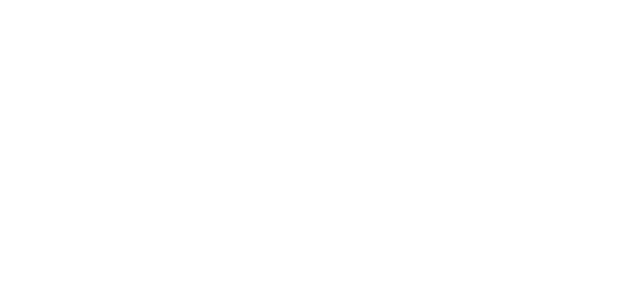
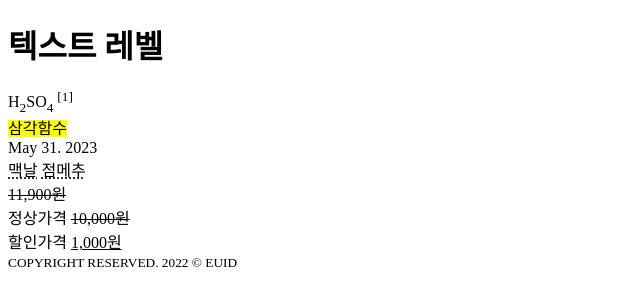
Before and after one commit to seulbinim/basic-html-css, a plain HTML site: page 11-text-level-element.html in a window 1280 px wide. Shown: the whole page, without its empty margins (0-640 px from the left). Drawn offline with Linux system fonts and the light colour scheme.

Commit message:
텍스트 레벨 요소 학습

```diff
--- a/11-text-level-element.html
+++ b/11-text-level-element.html
@@ -1 +1,44 @@
-<!-- HTML 코드를 작성해 주세요. -->
+<!DOCTYPE html>
+<html lang="ko-KR">
+
+<head>
+  <meta charset="UTF-8" />
+  <meta http-equiv="X-UA-Compatible" content="IE=edge" />
+  <meta name="viewport" content="width=device-width, initial-scale=1.0" />
+  <title>텍스트 레벨 요소</title>
+</head>
+
+<body>
+  <h1>텍스트 레벨</h1>
+  <div>
+    H<sub>2</sub>SO<sub>4</sub>
+    <sup>[1]</sup>
+  </div>
+
+  <div>
+    <mark>삼각함수</mark>
+  </div>
+
+  <div>
+    <time datetime="2023-05-31T11:20:35">May 31. 2023</time>
+  </div>
+
+  <div>
+    <abbr title="맥도날드">맥날</abbr>
+    <abbr title="점심 메뉴 추천">점메추</abbr>
+  </div>
+  <div>
+    <s>11,900원</s>
+  </div>
+
+  <div>
+    정상가격 <del>10,000원</del> <br />
+    할인가격 <ins>1,000원</ins>
+  </div>
+
+  <div>
+    <small>COPYRIGHT RESERVED. 2022 &copy; EUID</small>
+  </div>
+</body>
+
+</html>
```
